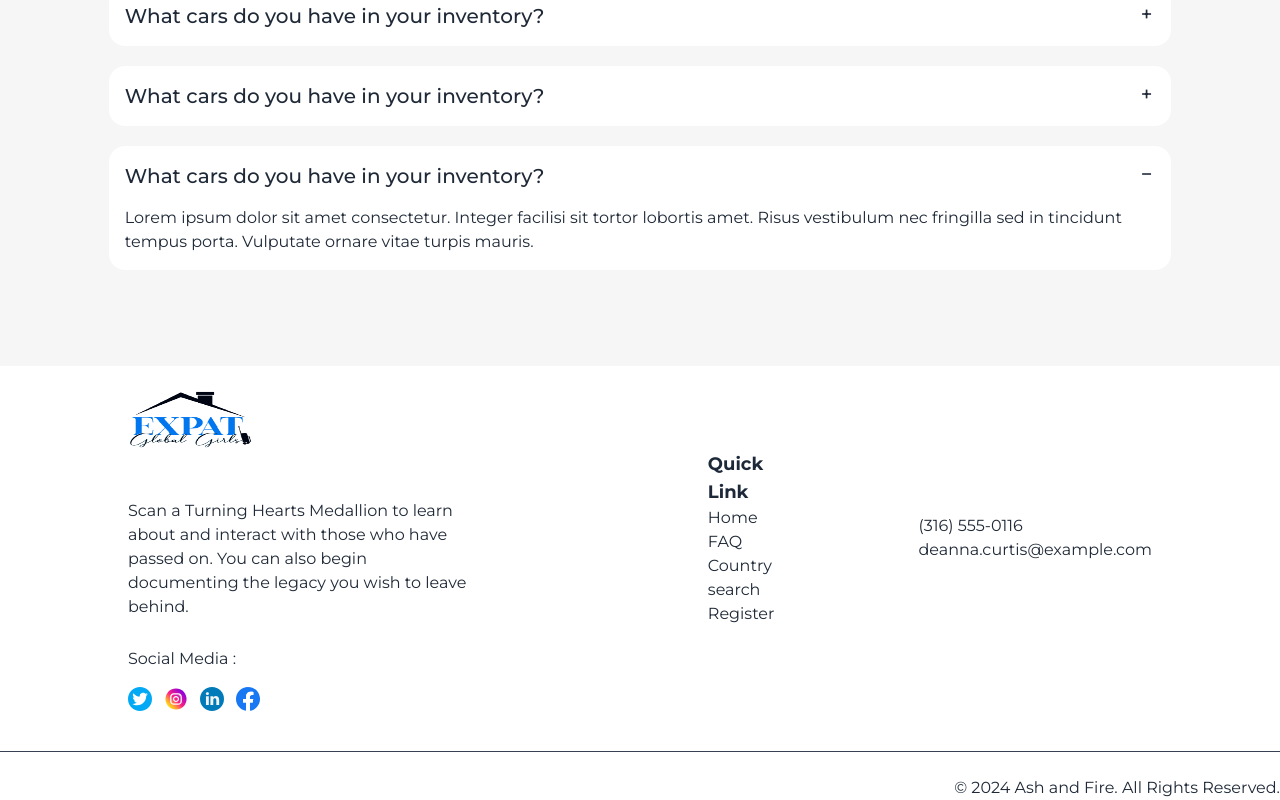
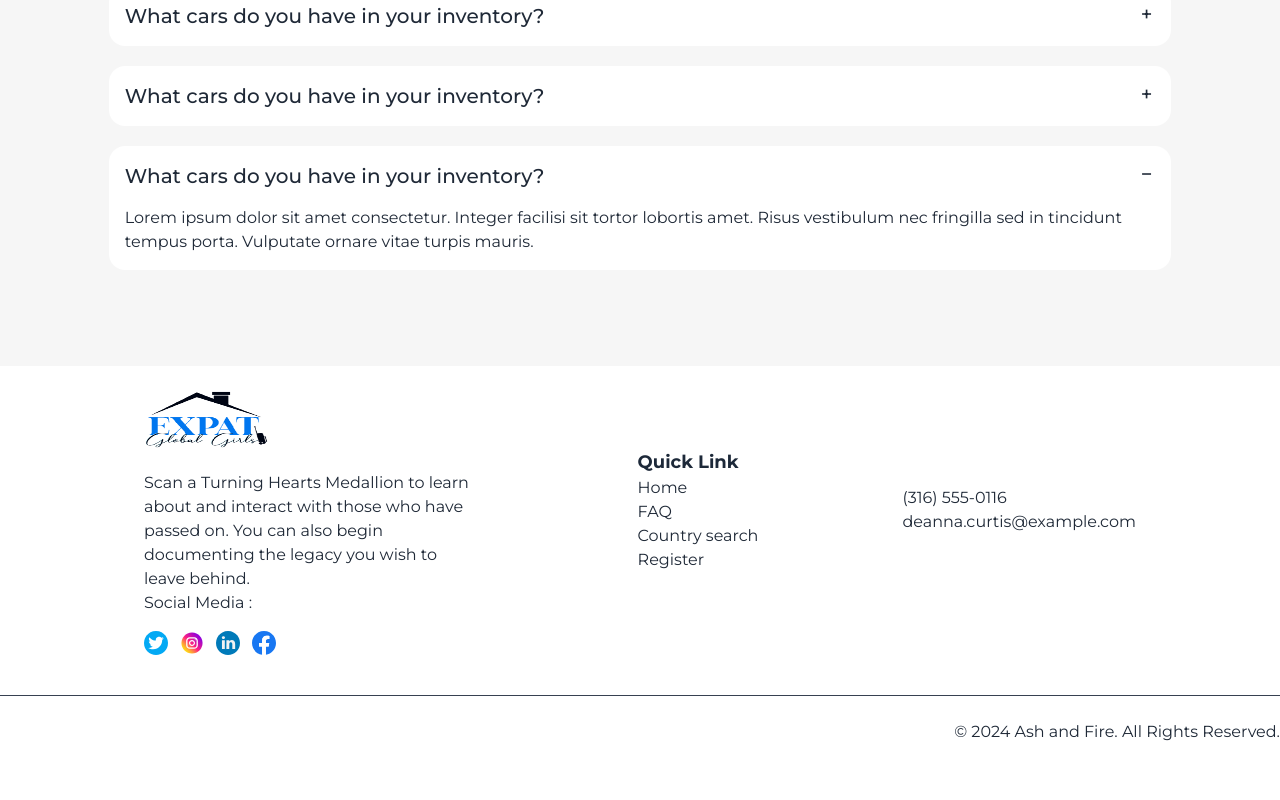
Before and after one commit to MdShuvo18/Expact-global-girls, a React (Vite) app: page / in a window 1280 px wide. Shown: the part 3938-4738 px from the top of the page. After the commit the page ends 4682 px from the top, so only its background shows below. Built offline with nearby package versions, Linux system fonts and the light colour scheme.

Commit message:
footer updated

```diff
--- a/src/Components/Footer/Footer.jsx
+++ b/src/Components/Footer/Footer.jsx
@@ -7,10 +7,10 @@ import facebook from "../../assets/image-resources/facebook 1.svg"
 const Footer = () => {
     return (
         <footer className="mt-24 bg-white">
-            <div className="flex  mx-32 gap-16">
-                <div className="space-y-7">
+            <div className="flex justify-between mx-36 gap-16">
+                <div className="flex w-1/3 flex-col">
                     <img className="w-[130px] h-[105px]" src={img} alt="" />
-                    <h1 className="w-2/3">Scan a Turning Hearts Medallion to learn about and interact with those who have passed on. You can also begin documenting the legacy you wish to leave behind.</h1>
+                    <h1 className="">Scan a Turning Hearts Medallion to learn about and interact with those who have passed on. You can also begin documenting the legacy you wish to leave behind.</h1>
                     <div className="space-y-4">
                         <p>Social Media :</p>
                         <div className="flex gap-3">
@@ -37,6 +37,7 @@ const Footer = () => {
                 </div>
             </div>
             </div>
+
             <div className="mt-10 border-t border-gray-700 pt-6 text-end">
                 <p>&copy; {new Date().getFullYear()} Ash and Fire. All Rights Reserved.</p>
             </div>
--- a/tailwind.config.js
+++ b/tailwind.config.js
@@ -16,5 +16,5 @@ export default {
       },
     },
   },
-  plugins: [require('daisyui'),],
+  plugins: [require('daisyui')],
 }
```
Lines whose indentation alone changed are shown as unchanged.
